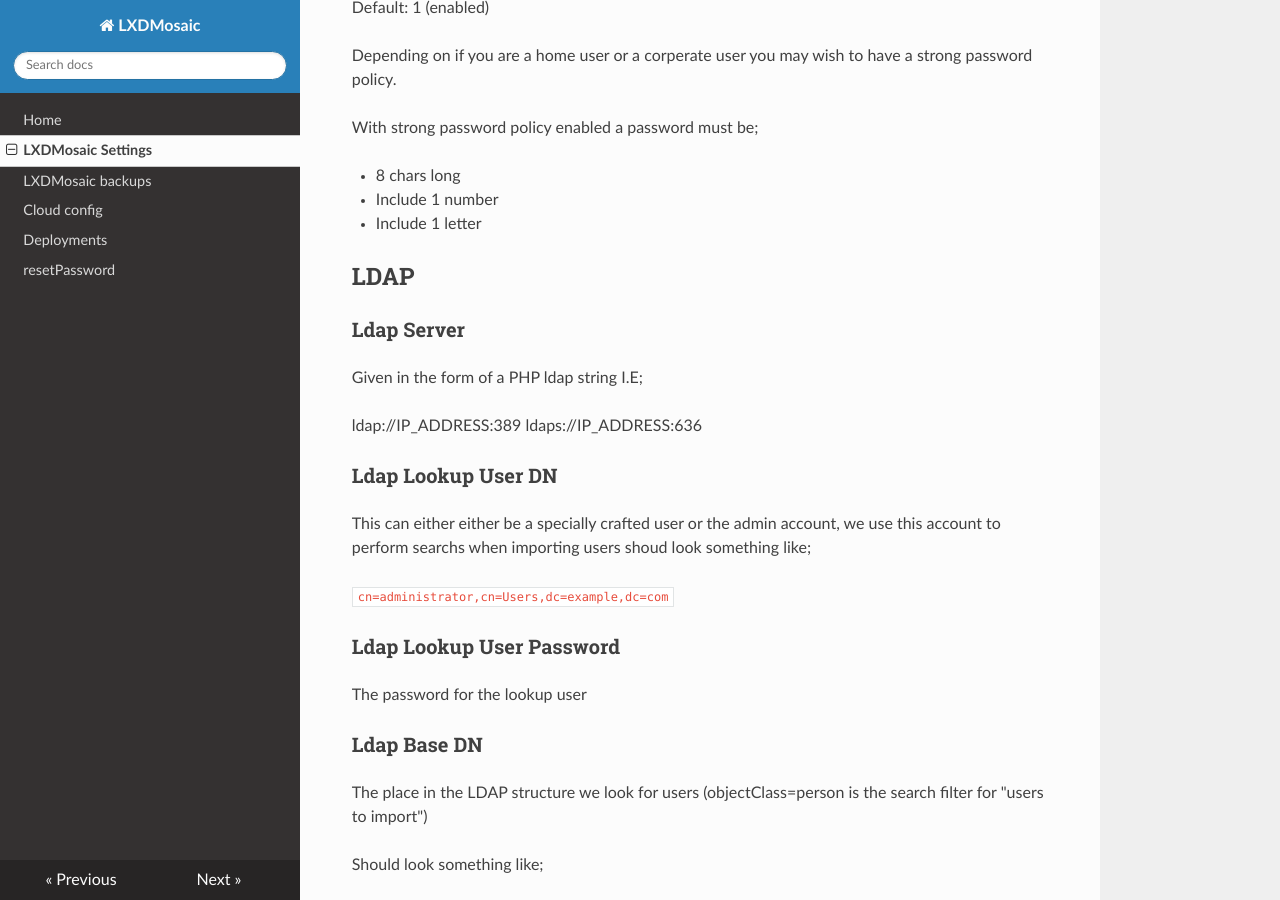
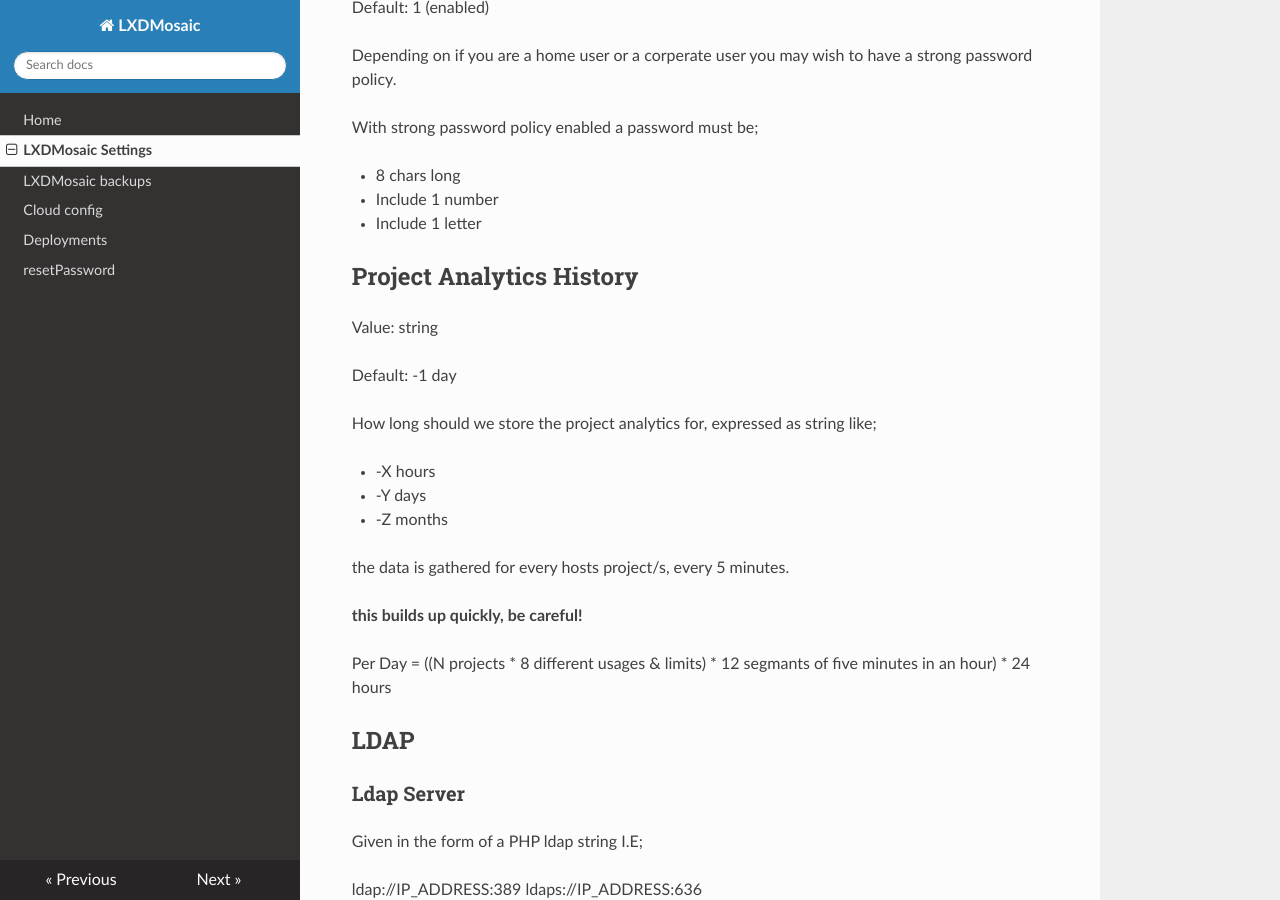
Before and after one commit to turtle0x1/LxdMosaic, an MkDocs documentation site: the page built from docs/LXDMosaic_Settings.md, in a window 1280 px wide and 900 px high, scrolled down 895 px. Built offline with MkDocs 1.6.1, drawn with Linux system fonts in a browser that asks for light colours; nearby versions of some CDN libraries.

Commit message:
Add docs for Project Analytics History

```diff
--- a/docs/LXDMosaic_Settings.md
+++ b/docs/LXDMosaic_Settings.md
@@ -44,6 +44,24 @@
  - Include 1 number
  - Include 1 letter
 
+## Project Analytics History
+
+Value: string
+
+Default: -1 day
+
+How long should we store the project analytics for, expressed as string like;
+
+  - -X hours
+  - -Y days
+  - -Z months
+
+the data is gathered for every hosts project/s, every 5 minutes.
+
+**this builds up quickly, be careful!**
+
+Per Day = ((N projects * 8 different usages & limits) * 12 segmants of five minutes in an hour) * 24 hours
+
 ## LDAP
 
 ### Ldap Server
```
